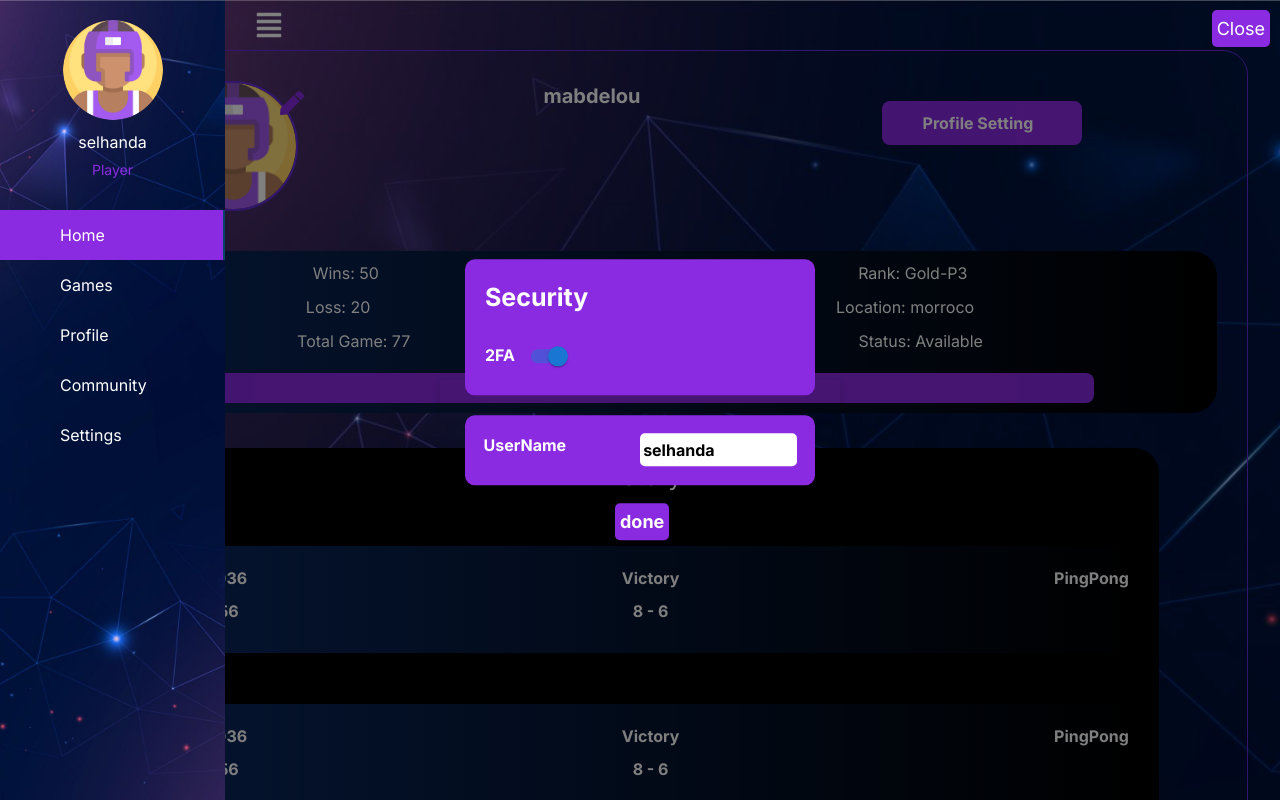
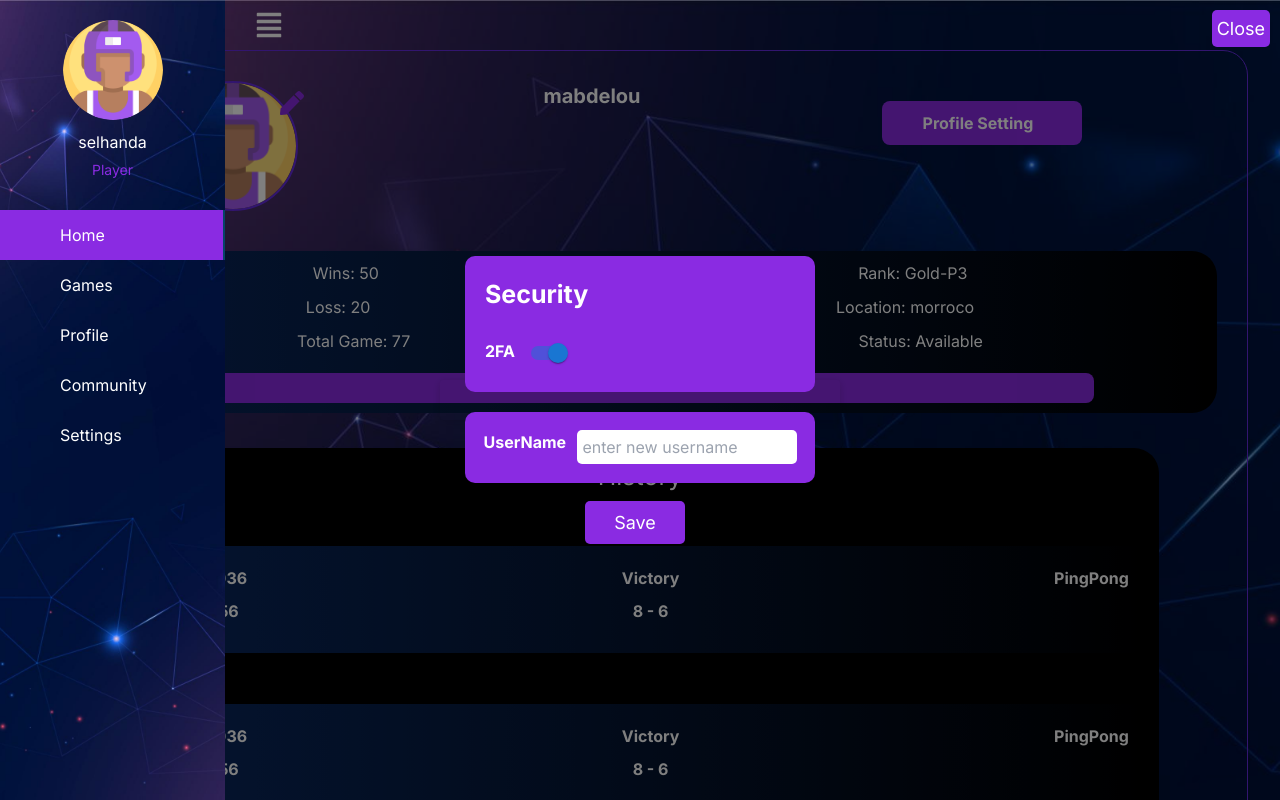
Before and after one commit to herrsaid/ft_transcendence, a Next.js app in the folder Frontend/: page /profile in a window 1280 px wide. Both pictures are taken after a click on the button "Profile Setting". Shown: the top 800 px of the page. Built offline with nearby package versions, Linux system fonts and the light colour scheme.

Commit message:
Edit profile

```diff
--- a/Frontend/app/profile/Setting/SettingProfile.tsx
+++ b/Frontend/app/profile/Setting/SettingProfile.tsx
@@ -16,13 +16,13 @@ const SettingProfile = () => {
                 <div className="edit_username">
                     <h3>UserName</h3>
 
-                    <input type='text' defaultValue="selhanda"/>
+                    <input type='text' placeholder='enter new username'/>
                 </div>
 
             </div>
 
 
-            <button className="update_info_button">done</button>
+            <button className="update_info_button">Save</button>
         </div>
 
 
--- a/Frontend/app/profile/profile.css
+++ b/Frontend/app/profile/profile.css
@@ -246,68 +246,6 @@ div.setting_security h2{
 
 
 
-/* for switch*/
-
-
- .switch {
-    position: relative;
-    display: inline-block;
-    width: 60px;
-    height: 34px;
-    margin-left: 30px;
-    margin-right: 30px;
-    margin-bottom: 2%;
-  }
-
-
-  .switch input {
-    opacity: 0;
-    width: 0;
-    height: 0;
-  }
-
-
-  .slider {
-    position: absolute;
-    cursor: pointer;
-    top: 0;
-    left: 0;
-    right: 0;
-    bottom: 0;
-    background-color: #ccc;
-    -webkit-transition: .4s;
-    transition: .4s;
-  }
-
-  .slider:before {
-    position: absolute;
-    content: "";
-    height: 26px;
-    width: 26px;
-    left: 4px;
-    bottom: 4px;
-    background-color: white;
-    -webkit-transition: .4s;
-    transition: .4s;
-  }
-
-  input:checked + .slider {
-    background-color: #2196F3;
-  }
-
-  input:focus + .slider {
-    box-shadow: 0 0 1px #2196F3;
-  }
-
-  input:checked + .slider:before {
-    -webkit-transform: translateX(26px);
-    -ms-transform: translateX(26px);
-    transform: translateX(26px);
-  }
-
-/* for switch*/
-
-
 div.setting_profile_info{
     background-color: blueviolet;
     padding: 1%;
@@ -329,11 +267,12 @@ div.edit_username h3{
 
 
 div.edit_username input{
-   width: 50%;
-   padding: 1%;
+   width: 70%;
+   padding: 5px;
    border-radius: 5px;
    outline: none;
-   color: var(--color-dark);
+   font-weight: normal;
+    color: #000;
 }
 
 
@@ -508,9 +447,11 @@ p.enligne{
     border: none;
     font-size: 18px;
     cursor: pointer;
-    padding: 5px;
+    padding: 8px;
     border-radius: 5px;
     color: var(--color-light);
-    margin-left: 150px;
+    margin-left: 120px;
     margin-top: 15px;
+    width: 100px;
+    font-weight: normal;
   }
```
